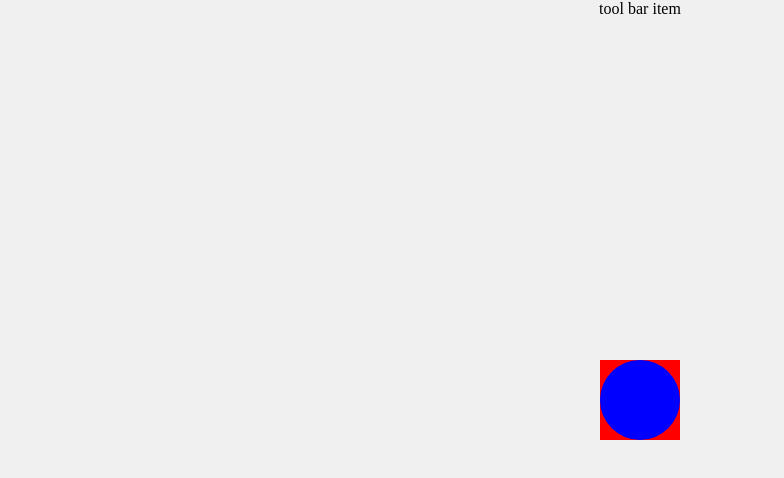
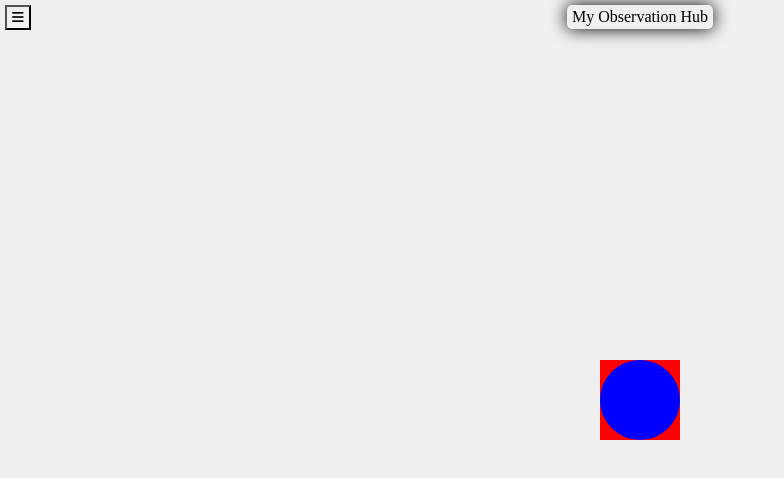
Before and after one commit to williamowen65/my-data-vista, a website: page client/pages/home/index.html in a window 1280 px wide. Shown: the whole page, without its empty margins (0-784 px from the left). Drawn offline with Linux system fonts and the light colour scheme; files that its build step writes are made by us from their sources; files whose address does not match are found by name.

Commit message:
Add btn for dropdown menu

```diff
--- a/client/pages/home/index.html
+++ b/client/pages/home/index.html
@@ -5,8 +5,14 @@
     <meta name="viewport" content="width=device-width, initial-scale=1.0" />
     <title>My Observation Hub</title>
     <script src="/home/index.js"></script>
+    <script src="https://kit.fontawesome.com/4550fec5ff.js" crossorigin="anonymous"></script>
+
     <style>
-      body, html {
+      :root {
+        --background-color: #f0f0f0;
+      }
+      body,
+      html {
         margin: 0;
         overflow: hidden;
         touch-action: none;
@@ -16,51 +22,65 @@
         width: 100%;
         height: 100%;
         z-index: 100;
-        user-select: none;;
+        user-select: none;
       }
 
       #svg-root {
         position: absolute;
         width: 100vw;
         height: 100vh;
-        background-color: #f0f0f0;
+        background-color: var(--background-color);
       }
-      #menu-top{
+      #menu-top {
         width: 100%;
         display: flex;
         justify-content: center;
+
+        margin: 5px 0px 0px 0px;
       }
-      #toolbar-top{
+      #toolbar-top {
         border-radius: 5px;
-        box-shadow: 5px 5px 5px solid black;
+        background: var(--background-color);
+        box-shadow: 0px 0px 17px #000000;
+        padding: 3px 5px;
+      }
+      #dropdown-menu-trigger {
+        position: absolute;
+        left: 5px;
+        top: 5px;
+        background: var(--background-color);
+        padding: 3px 5px;
+
       }
     </style>
-
-
   </head>
   <body>
-
     <!-- TODO Create head-component -->
     <div id="my-observation-hub-app">
       <div class="layer-ui_wrapper">
         <!-- All of these Items are position absolute -->
         <div id="welcome-screen"></div>
         <div id="menu-top">
-            <div id="toolbar-top">
-                tool bar item
-            </div>
+          <button id="dropdown-menu-trigger">
+            <i class="fa fa-bars"></i>
+          </button>
+          <div id="toolbar-top">My Observation Hub</div>
           <div id="dropdown-menu"></div>
         </div>
         <footer id="menu-bottom"></footer>
       </div>
 
-        <svg id="svg-root" viewBox="-500 -500 1000 1000" preserveAspectRatio="xMidYMid meet">
+      <svg
+        id="svg-root"
+        viewBox="-500 -500 1000 1000"
+        preserveAspectRatio="xMidYMid meet"
+      >
         <!-- Example Shapes -->
-          <rect x="-50" y="-50" width="100" height="100" fill="red"/>
-          <circle cx="0" cy="0" r="50" fill="blue"/>
+        <rect x="-50" y="-50" width="100" height="100" fill="red" />
+        <circle cx="0" cy="0" r="50" fill="blue" />
       </svg>
     </div>
 
-      <script src="home/pan-zoom.js"> </script>
+    <script src="home/pan-zoom.js"></script>
   </body>
 </html>
```
Lines whose indentation alone changed are shown as unchanged.
